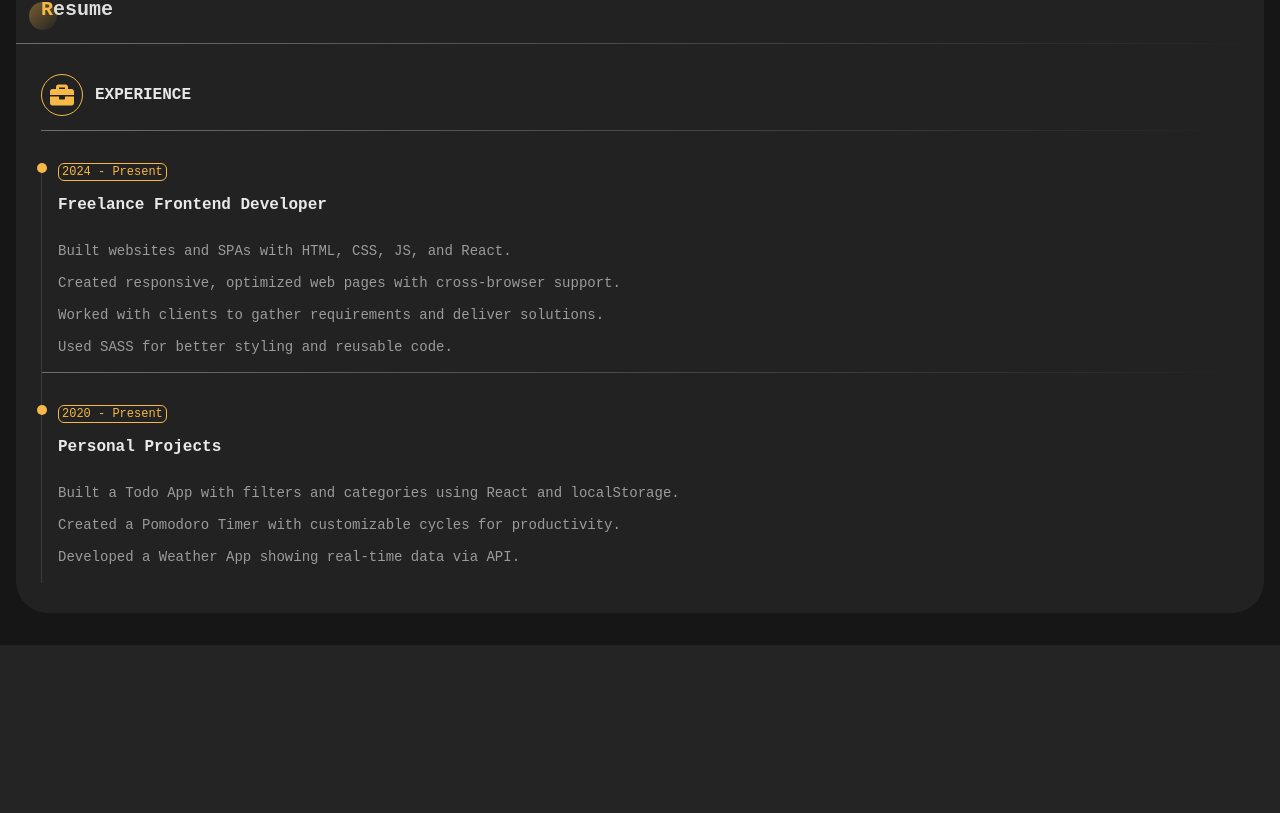
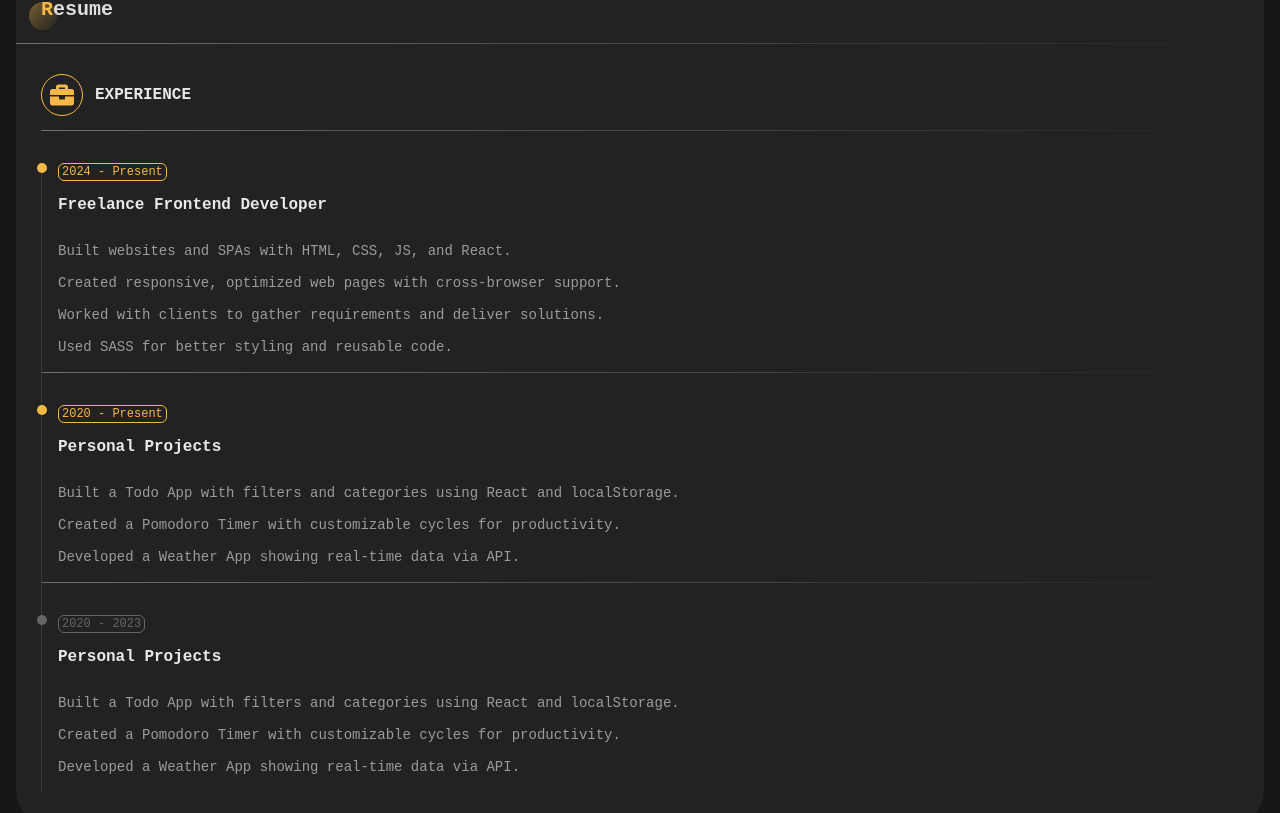
Before and after one commit to aehamdy/my-portfolio, a React (Vite) app: page / in a window 1280 px wide. Shown: the part 2481-3294 px from the top of the page. Before the commit the page ends 3126 px from the top, so only its background shows below. Built offline with nearby package versions, Linux system fonts and the light colour scheme; a web font is replaced by a local one.

Commit message:
chore: Update tailwind config file by adding new colors, and implemented them

```diff
--- a/src/components/Experience.jsx
+++ b/src/components/Experience.jsx
@@ -8,7 +8,7 @@ function Experience() {
   return (
     <article className="mt-[30px] px-section-padding">
       <SpecialHeading heading="experience" icon={icon} />
-      <div className="border-s border-[rgba(197,202,213,.15)]">
+      <div className="border-s border-light-gray-197 dark:border-[rgba(197,202,213,.15)] duration-short">
         <div className="">
           {experiences.map((item, i) => (
             <div
@@ -16,13 +16,17 @@ function Experience() {
               className={`relative flex flex-col items-start gap-3 mt-8 pb-4 ps-4 ${
                 i !== experiences.length - 1 &&
                 "before:absolute before:w-full before:h-[1px] before:start-0 before:bottom-0 before:bg-custom-gradient-to-r"
-              } after:absolute after:w-2.5 after:h-2.5 after:rounded-full after:bg-accent after:start-0 after:translate-x-[-50%]`}
+              } after:absolute after:w-2.5 after:h-2.5 after:rounded-full ${
+                item.dateTo.toLowerCase() === "present"
+                  ? "after:bg-accent"
+                  : "after:bg-light-gray-dd after:dark:bg-gray-666"
+              } after:start-0 after:translate-x-[-50%] duration-short`}
             >
               <span
-                className={`w-fit px-[3px] text-xs ${
+                className={`capitalize w-fit px-[3px] text-xs ${
                   item.dateTo.toLowerCase() === "present"
                     ? "text-accent border-accent"
-                    : "text-[#666666] border-[#666666]"
+                    : "text-gray-666 border-gray-666"
                 } border rounded-md`}
               >{`${item.dateFrom} - ${item.dateTo}`}</span>
 
--- a/src/data/experiences.js
+++ b/src/data/experiences.js
@@ -2,7 +2,7 @@ export const experiences = [
     {
         heading: 'Freelance Frontend Developer',
         dateFrom: '2024',
-        dateTo: 'Present',
+        dateTo: 'present',
         content: [
             'Built websites and SPAs with HTML, CSS, JS, and React.',
             'Created responsive, optimized web pages with cross-browser support.',
@@ -13,7 +13,17 @@ export const experiences = [
     {
         heading: 'Personal Projects',
         dateFrom: '2020',
-        dateTo: 'Present',
+        dateTo: 'present',
+        content: [
+            'Built a Todo App with filters and categories using React and localStorage.',
+            'Created a Pomodoro Timer with customizable cycles for productivity.',
+            'Developed a Weather App showing real-time data via API.'
+        ]
+    },
+    {
+        heading: 'Personal Projects',
+        dateFrom: '2020',
+        dateTo: '2023',
         content: [
             'Built a Todo App with filters and categories using React and localStorage.',
             'Created a Pomodoro Timer with customizable cycles for productivity.',
--- a/tailwind.config.js
+++ b/tailwind.config.js
@@ -24,9 +24,13 @@ module.exports = {
         'dark-gray': '#323232', // Dark gray
         'medium-gray': '#646464', // Medium gray
         'light-gray': '#999999', // Light gray
+        'gray-197': 'rgba(197,202,213,0.3)', // #C5CAD54D
+        'light-gray-dd': '#DDDDDD',
         'neutral-gray': '#9A9A9A', // Neutral gray
         'soft-white': '#EEEEEE', // Soft white
+        'gray-666': '#666666',
         charcoal: '#3E4148', // Charcoal gray
+
 
         'body-light': 'rgb(246, 246, 246)',
         'body-dark': 'rgb(22, 22, 22)',
```
